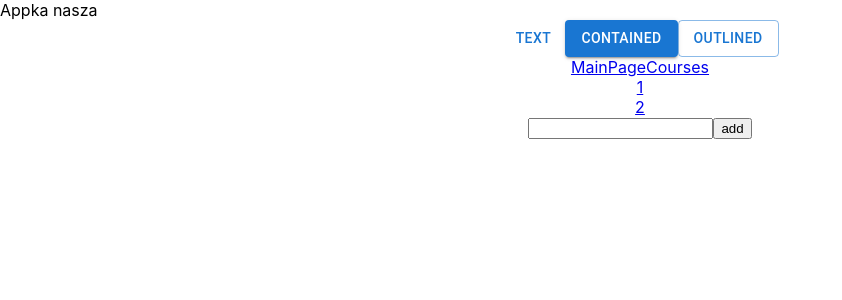
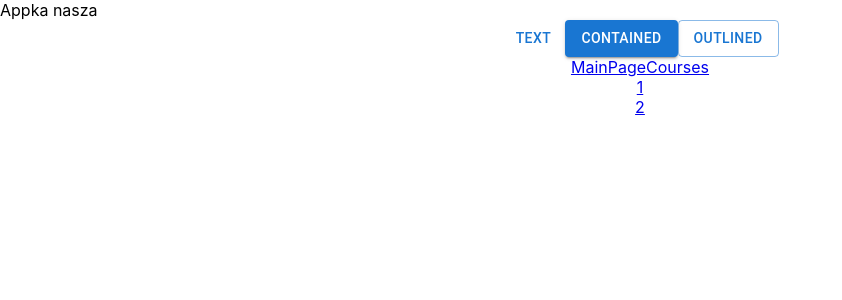
Before and after one commit to FilipdeTillier/speech-therapist-app, a React (Create React App) app: page /courses in a window 1280 px wide. Shown: the top 300 px of the page, without its empty margins (0-842 px from the left). Built offline with nearby package versions, Linux system fonts and the light colour scheme; data requests are answered from the project's data file; the HTML template or start-up script is replaced by a standard one.

Commit message:
Deleate add courses

```diff
--- a/src/Pages/Courses/Courses.tsx
+++ b/src/Pages/Courses/Courses.tsx
@@ -1,29 +1,18 @@
 import { ReactElement, useEffect, useState } from "react";
 import { useDispatch, useSelector } from "react-redux";
-import { saveCourse } from "../../redux/Courseslist";
 import { RootState } from "../../redux/Store";
 import { fetchCourses } from "../../redux/actions/CoursesActions";
 import { Link } from "react-router-dom";
 
 export const Courses = (): ReactElement => {
-  const [input, setInput] = useState<any | null>();
   const courses = useSelector((state: RootState) => state.courseslist.value);
   const dispatch = useDispatch();
-
-  const addCourses = () => {
-    dispatch(
-      saveCourse({
-        course: input,
-      })
-    );
-  };
 
   useEffect(() => {
     !courses.length && dispatch(fetchCourses());
   }, []);
 
   return (
-    <div>
     <div>
       {courses &&
         courses.map((el) => (
@@ -32,8 +21,5 @@ export const Courses = (): ReactElement => {
           </Link>
         ))}
     </div>
-      <input value={input} onChange={(e) => setInput(e.target.value)} />
-      <button onClick={addCourses}>add</button>
-    </div>
   );
 };
--- a/src/Pages/Courses/CoursesItem.tsx
+++ /dev/null
@@ -1,5 +0,0 @@
-import { ReactElement } from "react";
-
-export const CoursesItem = ({ name }: { name: any }): ReactElement => {
-  return <div>{name}</div>;
-};
```
Lines whose indentation alone changed are shown as unchanged.
